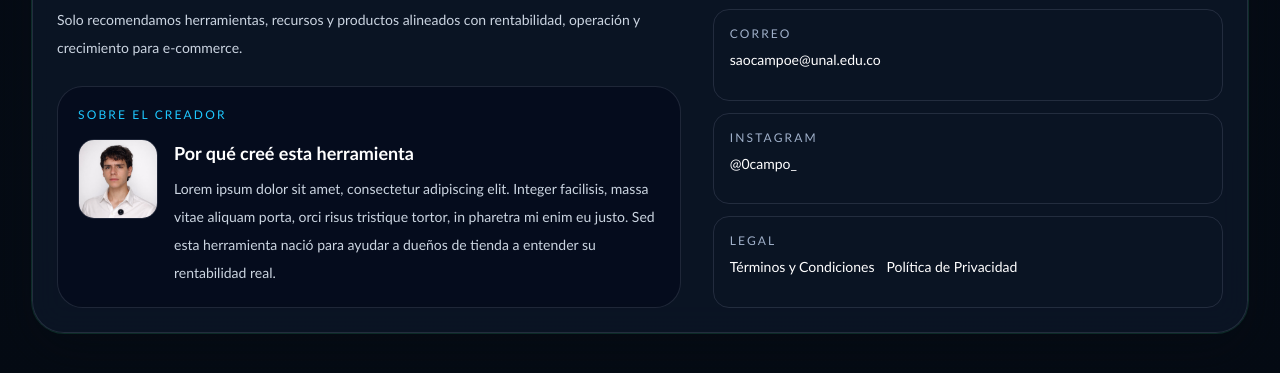
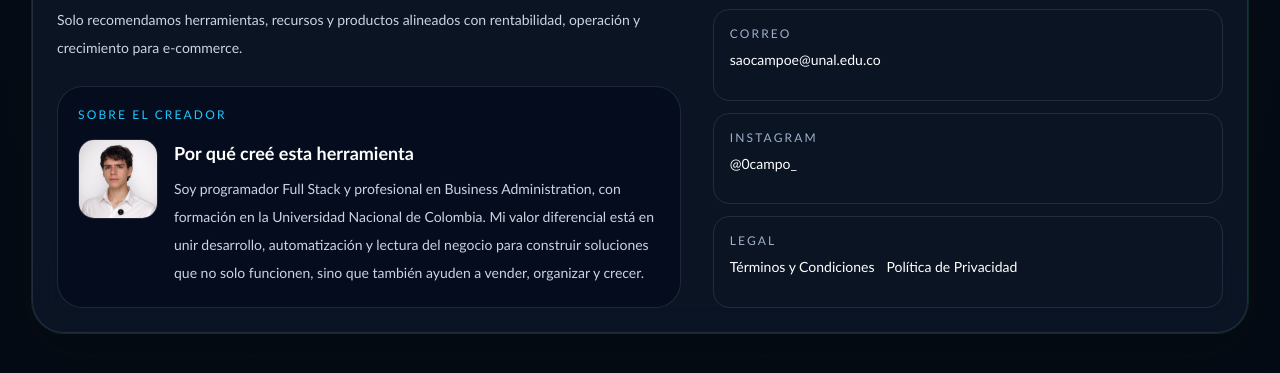
Before and after one commit to SamOkampo/calculadora-roa-sense, a plain HTML site: page index.html in a window 1280 px wide. Shown: the part 4380-4753 px from the top of the page. Drawn offline with nearby package versions, Linux system fonts and the light colour scheme.

Commit message:
Update creator bio copy

```diff
--- a/index.html
+++ b/index.html
@@ -1713,10 +1713,11 @@ j=d.createElement(s),dl=l!='dataLayer'?'&l='+l:'';j.async=true;j.src=
                     Por qu&eacute; cre&eacute; esta herramienta
                   </h3>
                   <p class="mt-2 text-sm leading-7 text-slate-300">
-                    Lorem ipsum dolor sit amet, consectetur adipiscing elit. Integer
-                    facilisis, massa vitae aliquam porta, orci risus tristique tortor,
-                    in pharetra mi enim eu justo. Sed esta herramienta naci&oacute; para
-                    ayudar a due&ntilde;os de tienda a entender su rentabilidad real.
+                    Soy programador Full Stack y profesional en Business Administration,
+                    con formaci&oacute;n en la Universidad Nacional de Colombia. Mi valor
+                    diferencial est&aacute; en unir desarrollo, automatizaci&oacute;n y lectura
+                    del negocio para construir soluciones que no solo funcionen, sino
+                    que tambi&eacute;n ayuden a vender, organizar y crecer.
                   </p>
                 </div>
               </div>
```
